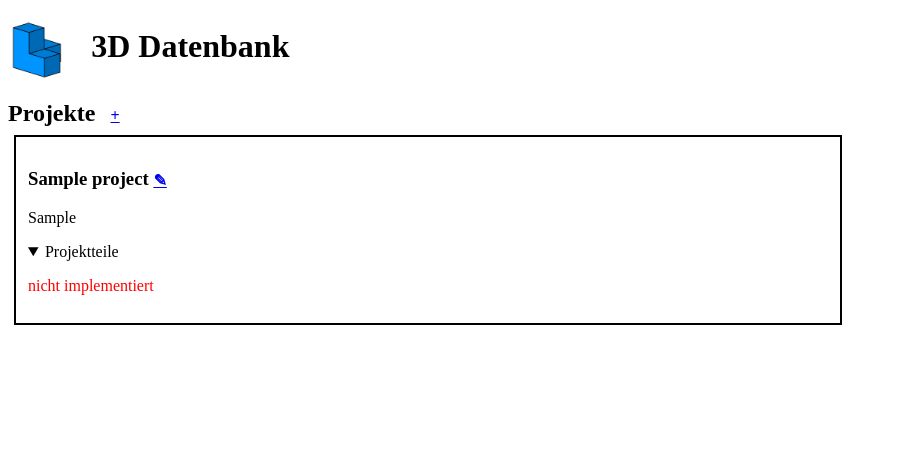
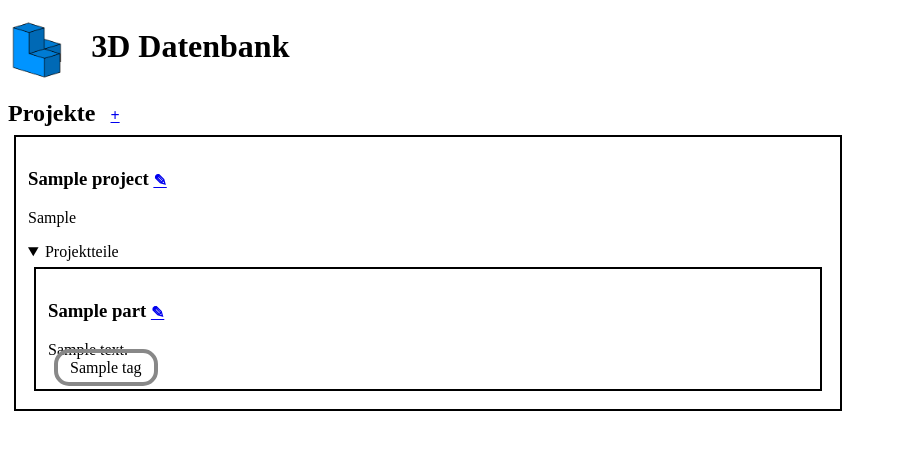
Before and after one commit to TiSei/home-server-django, a Django app: page /3D_Libary/projects/ in a window 1280 px wide, after a click on "Projektteile". Shown: the top 450 px of the page, without its empty margins (0-897 px from the left). Run offline with Django 3.2, Linux system fonts and the light colour scheme; tables that the repository leaves empty hold one stand-in row (values such as "Sample post").

Commit message:
CODE: add action forms for Part, add parts page

```diff
--- /dev/null
+++ b/module_3d_libary/templates/3d_libary/_part.html
@@ -0,0 +1,15 @@
+<div class="part">
+    <h3>
+        {% if showProject %}
+        <span class="part-project">{{part.project}}:</span>
+        {% endif %}
+        <span class="part-name">{{part.name}}</span>
+        <a class="action bwp-btn" href="{% url '3d_libary:part_action' part.pk %}">&#x270E;</a>
+    </h3>
+    <p>{{part.desc}}</p>
+    <div class="bwp-flex-container">
+        {% for tag_i in part.tags.all %}
+        {% include '3d_libary/_tag.html' with tag=tag_i %}
+        {% endfor %}
+    </div>
+</div>
--- a/module_3d_libary/templates/3d_libary/_project.html
+++ b/module_3d_libary/templates/3d_libary/_project.html
@@ -6,6 +6,8 @@
     <p>{{project.target}}</p>
     <details>
         <summary>Projektteile</summary>
-        <p style="color: red">nicht implementiert</p>
+        {% for part_i in project.parts.all %}
+        {% include '3d_libary/_part.html' with part=part_i %}
+        {% endfor %}
     </details>
 </div>
--- a/module_3d_libary/urls.py
+++ b/module_3d_libary/urls.py
@@ -22,4 +22,8 @@ urlpatterns = [
     path('projects/',views.page_projects,name='projects'),
     path('projects/action/',views.action_project,name='project_new'),
     path('projects/action/<int:pk>',views.action_project,name='project_action'),
+    # parts
+    path('parts/',views.page_parts,name='parts'),
+    path('parts/action/',views.action_part,name='part_new'),
+    path('parts/action/<int:pk>',views.action_part,name='part_action'),
 ]
--- a/module_3d_libary/views.py
+++ b/module_3d_libary/views.py
@@ -2,8 +2,8 @@ from django.http import JsonResponse
 from django.shortcuts import render, redirect, get_object_or_404
 from django.apps import apps
 from django.urls import reverse
-from .forms import ProjectForm, PrintProfilForm, TagForm, TagGroupForm
-from .models import Project, Print_Profil, Tag, Tag_Group
+from .forms import PartForm, ProjectForm, PrintProfilForm, TagForm, TagGroupForm
+from .models import Part, Project, Print_Profil, Tag, Tag_Group
 
 def standard_weppage_attr(title = None, icon = None, menu = None):
     config = apps.get_app_config(__name__.split('.')[0])
@@ -27,6 +27,7 @@ def standard_form_attr(title, form, path):
 def menu_json(request):
     return JsonResponse({
         'Projekte':reverse('3d_libary:projects'),
+        'Projektteile':reverse('3d_libary:parts'),
         'Tags':reverse('3d_libary:tag_groups_and_tags'),
         'Druckprofile':reverse('3d_libary:print_profils'),
         '&#8962;':reverse('index'),
@@ -54,6 +55,12 @@ def page_projects(request):
     return render(request, '3d_libary/projects.html', {
         'Website':standard_weppage_attr(),
         'projects':Project.objects.all(),
+        })
+
+def page_parts(request):
+    return render(request, '3d_libary/parts.html', {
+        'Website':standard_weppage_attr(),
+        'parts':Part.objects.all().order_by('project'),
         })
 
 def handle_action_request(
@@ -127,3 +134,14 @@ def action_project(request, pk=None):
         redirect_post=reverse('3d_libary:projects'),
         redirect_delete=reverse('3d_libary:projects'),
     )
+
+def action_part(request, pk=None):
+    return handle_action_request(
+        request,
+        model_class=Part,
+        form_class=PartForm,
+        pk=pk,
+        title_prefix='Projektteile',
+        redirect_post=reverse('3d_libary:parts'),
+        redirect_delete=reverse('3d_libary:parts'),
+    )
--- a/static/css/3d_libary_style.css
+++ b/static/css/3d_libary_style.css
@@ -15,3 +15,18 @@
     padding: 12px;
     margin: 6px;
 }
+
+.part {
+    max-width: 800px;
+    border: 2px solid;
+    padding: 12px;
+    margin: 6px;
+}
+
+.part > p {
+    margin-bottom: 0px;
+}
+
+.part-project {
+    text-decoration: underline;
+}
```
Also changed, not shown: module_3d_libary/forms.py (+7 -1 lines), module_3d_libary/templates/3d_libary/parts.html (added, +27 -0 lines).
